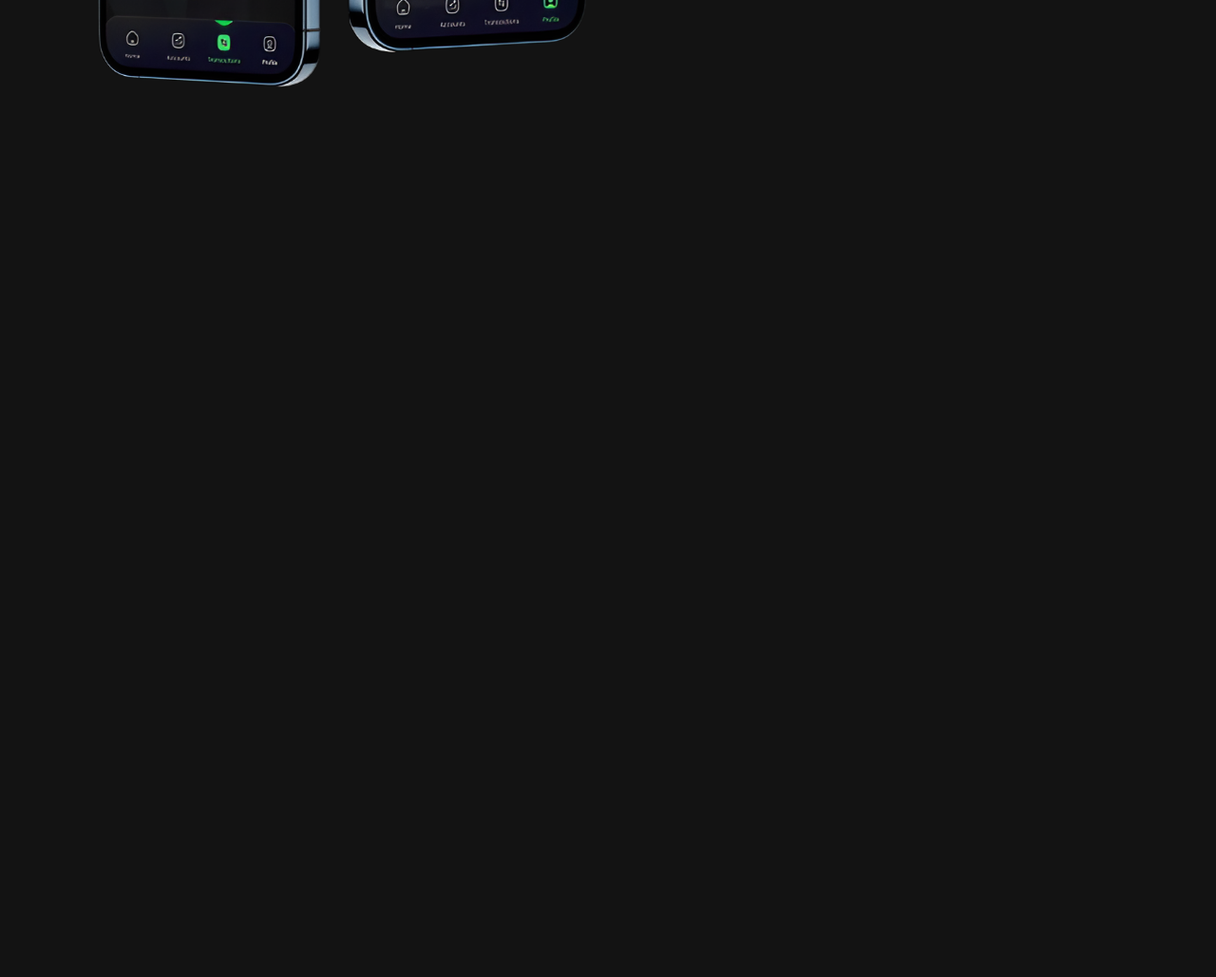
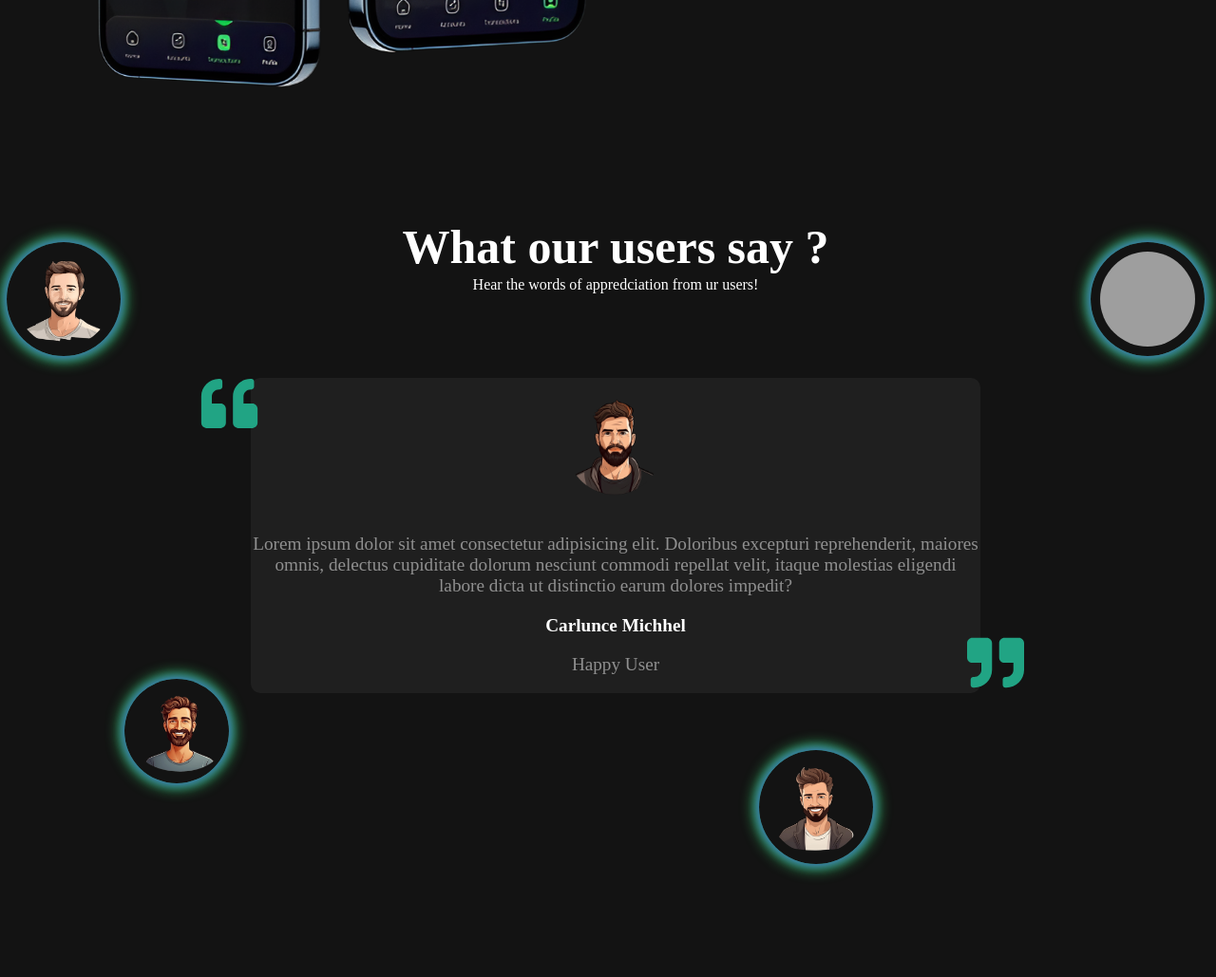
Before and after one commit to SamP231004/Expense-Tracket_Modern-Web-Application, a PHP site: page / in a window 1280 px wide. Shown: the part 4607-5636 px from the top of the page at 95% size. Before the commit the page ends 4699 px from the top, so only its background shows below. Run offline with PHP 8.4, Linux system fonts and the light colour scheme; some web fonts are replaced; grey boxes are pictures that could not be loaded.

Commit message:
sixth page

```diff
--- a/frontend/CSS/laptop.css
+++ b/frontend/CSS/laptop.css
@@ -493,3 +493,127 @@ body::-webkit-scrollbar {
 .con5text p {
     color: rgba(255, 255, 255, 0.5);
 }
+
+/* ****************************************************************************************** */
+
+.container6 {
+    /* background-color: red; */
+    display: flex;
+    flex-direction: column;
+    gap: 25px;
+    justify-content: space-evenly;
+    align-items: center;
+    height: 100vh;
+    width: 100vw;
+    color: white;
+}
+
+/* ****************************************************************************************** */
+
+.say {
+    text-align: center;
+}
+.say h2 {
+    font-size: 50px;
+    margin: 0;
+}
+.say p {
+    margin: 2px;
+}
+
+/* ****************************************************************************************** */
+
+.user {
+    background-color: #1f1f1f;
+    width: 60vw;
+    display: flex;
+    flex-direction: column;
+    align-items: center;
+    border-radius: 10px;
+}
+.user img {
+    width: 125px;
+    height: 125px;
+    border-radius: 50%;
+    padding: 10px;
+}
+.user p {
+    text-align: center;
+    font-size: larger;
+    color: rgba(255, 255, 255, 0.5);
+}
+.user h5 {
+    margin: 0;
+    font-size: larger;
+}
+
+/* ****************************************************************************************** */
+
+.qoutes {
+    height: 0;
+}
+.qoutes img {
+    filter: brightness(0) saturate(100%) invert(45%) sepia(78%) saturate(364%) hue-rotate(115deg);
+}
+.qoutes img:nth-child(1) {
+    height: 125px;
+    width: 125px;
+    position: relative;
+    left: -375px;
+    top: -450px;
+}
+.qoutes img:nth-child(2) {
+    height: 60px;
+    width: 60px;
+    position: relative;
+    right: -335px;
+    top: -215px;
+}
+
+/* ****************************************************************************************** */
+
+.userImg {
+    height: 0;
+}
+.userImg img:nth-child(1) {
+    height: 100px;
+    width: 100px;
+    position: relative;
+    left: -400px;
+    top: -650px;
+    box-shadow: 0px 0px 10px 2px rgb(59, 106, 195), 0px 0px 15px 4px rgb(63, 227, 117);
+    border-radius: 50%;
+    padding: 10px;
+}
+.userImg img:nth-child(2) {
+    height: 100px;
+    width: 100px;
+    position: relative;
+    left: -400px;
+    top: -200px;
+    box-shadow: 0px 0px 10px 2px rgb(59, 106, 195), 0px 0px 15px 4px rgb(63, 227, 117);
+    border-radius: 50%;
+    padding: 5px;
+}
+.userImg img:nth-child(3) {
+    height: 100px;
+    width: 100px;
+    position: relative;
+    right: -503px;
+    top: -650px;
+    box-shadow: 0px 0px 10px 2px rgb(59, 106, 195), 0px 0px 15px 4px rgb(63, 227, 117);
+    border-radius: 50%;
+    padding: 10px;
+}
+.userImg img:nth-child(4) {
+    height: 100px;
+    width: 100px;
+    position: relative;
+    right: -30px;
+    top: -115px;
+    box-shadow: 0px 0px 10px 2px rgb(59, 106, 195), 0px 0px 15px 4px rgb(63, 227, 117);
+    border-radius: 50%;
+    padding: 10px;
+}
+
+/* ****************************************************************************************** */
--- a/frontend/index.html
+++ b/frontend/index.html
@@ -156,5 +156,27 @@
             <button>Read More <img src="./Images_Used/Icons/right.png" alt=""></button>
         </div>
     </div>
+    <div class="container6">
+         <div class="say">
+            <h2>What our users say ?</h2>
+            <p>Hear the words of appredciation from ur users!</p>
+         </div>
+         <div class="user">
+            <img src="./Images_Used/user1.png" alt="">
+            <p>Lorem ipsum dolor sit amet consectetur adipisicing elit. Doloribus excepturi reprehenderit, maiores omnis, delectus cupiditate dolorum nesciunt commodi repellat velit, itaque molestias eligendi labore dicta ut distinctio earum dolores impedit?</p>
+            <h5>Carlunce Michhel</h5>
+            <p>Happy User</p>
+         </div>
+         <div class="qoutes">
+            <img src="./Images_Used/Icons/quote_open.svg" alt="">
+            <img src="./Images_Used/Icons/quote_close.svg" alt="">
+         </div>
+         <div class="userImg">
+            <img src="./Images_Used/user2.png" alt="">
+            <img src="./Images_Used/user3.png" alt="">
+            <img src="./Images_Used/user4.png" alt="">
+            <img src="./Images_Used/user5.png" alt="">
+         </div>
+    </div>
 </body>
 </html>
```
Also changed, not shown: frontend/Images_Used/user1.png (added), frontend/Images_Used/user2.png (added), frontend/Images_Used/user3.png (added), frontend/Images_Used/user5.png (added), 1 other file.
